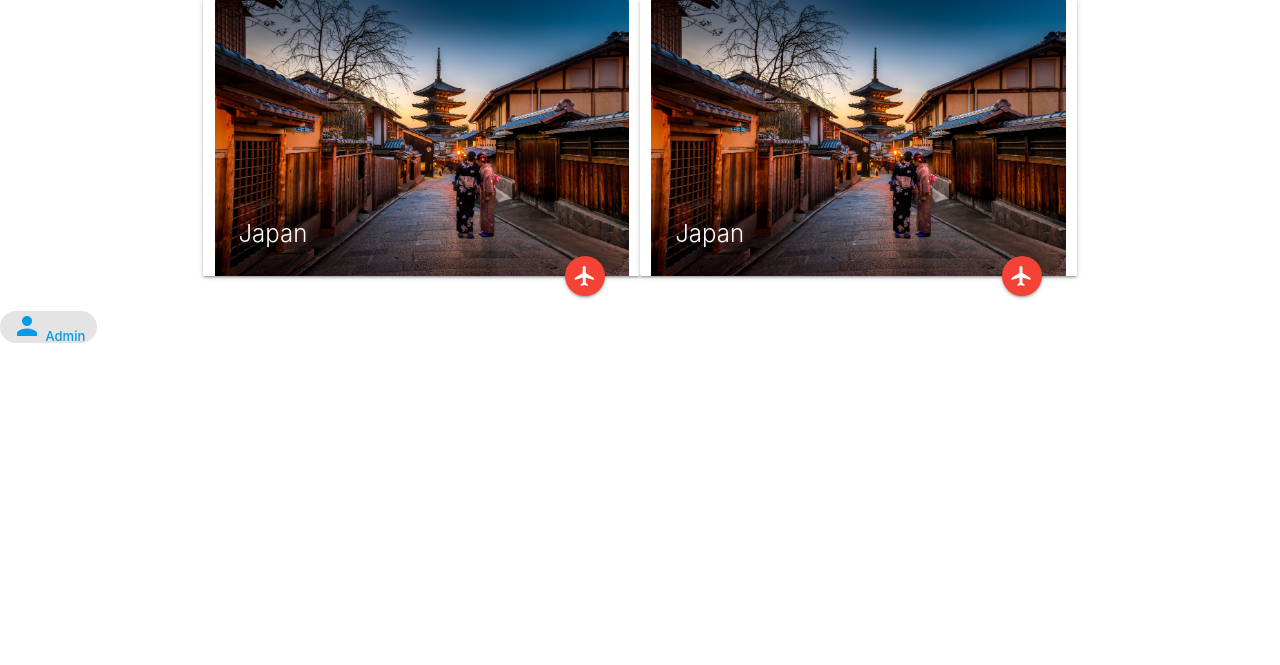
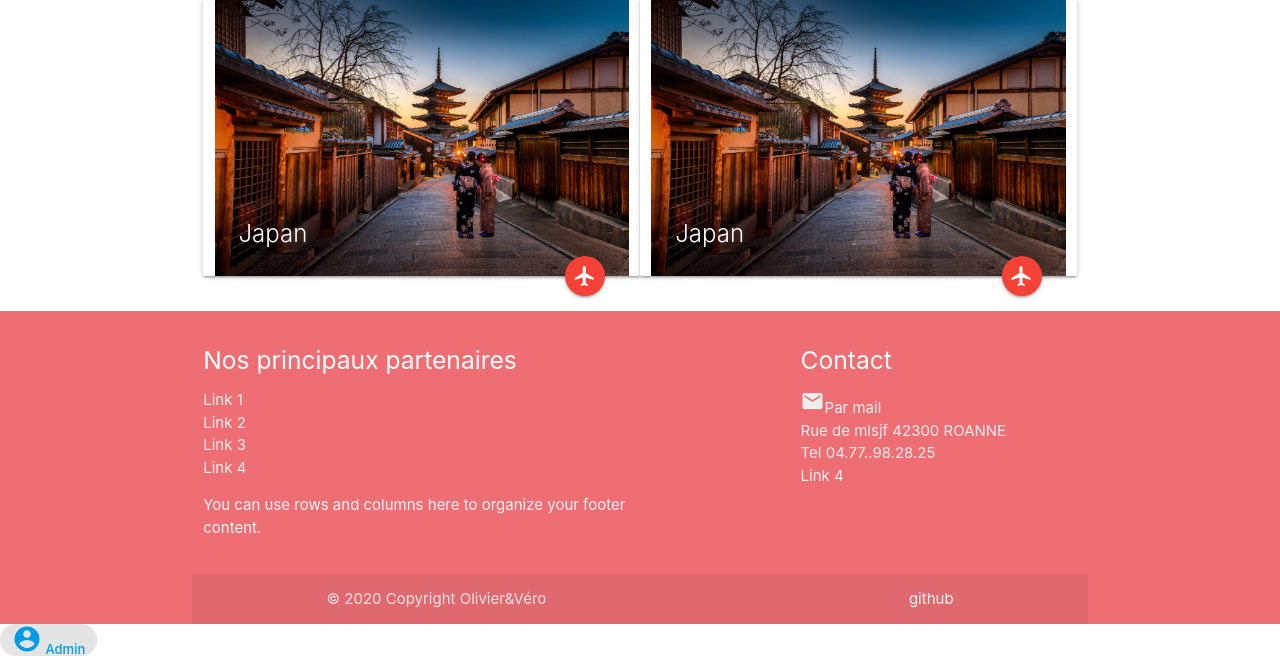
Before and after one commit to leojen23/ComparOperator, a PHP site: page / in a window 1280 px wide. Shown: the part 2212-2877 px from the top of the page. Before the commit the page ends 2555 px from the top, so only its background shows below. Run offline with PHP 8.4, Linux system fonts and the light colour scheme; some libraries are stand-ins or nearby versions.

Commit message:
modif button admin and footer
Signed-off-by: VEROFOREST <xvforest@orange.fr>

```diff
--- a/partials/buttonAdmin.php
+++ b/partials/buttonAdmin.php
@@ -1,5 +1,5 @@
 
 <div class="chip center" >
-  <a href="../views/admin.php"><i class="center small person material-icons" >person</i>
+  <a href="../views/admin.php"><i class="center small material-icons" >account_circle</i>
     Admin</a>
 </div>
--- a/partials/footer.php
+++ b/partials/footer.php
@@ -1 +1,34 @@
+ <footer class="page-footer">
+    <div class="container">
+        <div class="row">
+                <div class="col l6 s12">
+                <h5 class="white-text">Nos principaux partenaires</h5>
+                <ul>
+                    <li><a class="grey-text text-lighten-3" href="#!">Link 1</a></li>
+                    <li><a class="grey-text text-lighten-3" href="#!">Link 2</a></li>
+                    <li><a class="grey-text text-lighten-3" href="#!">Link 3</a></li>
+                    <li><a class="grey-text text-lighten-3" href="#!">Link 4</a></li>
+                </ul>
+                <p class="grey-text text-lighten-4">You can use rows and columns here to organize your footer content.</p>
+                </div>
+                <div class="col l4 offset-l2 s12">
+                    <h5 class="white-text">Contact</h5>
+                    <ul>
+                        <li><a class="grey-text text-lighten-3" href="mailto:xvforest@orange.fr"> <i class="material-icons">email</i>Par mail</a></li>
+                        <li><a class="grey-text text-lighten-3" href="#!"> Rue de mlsjf 42300 ROANNE</a></li>
+                        <li><a class="grey-text text-lighten-3" href="#!">Tel 04.77..98.28.25</a></li>
+                        <li><a class="grey-text text-lighten-3" href="#!">Link 4</a></li>
+                    </ul>
+                </div>
+            <div>
+
+        </div>
+        </div>
+            <div class="footer-copyright">
+            <div class="container">
+            © 2020 Copyright Olivier&Véro
+            <a class="grey-text text-lighten-4 right" href="https://github.com/leojen23/ComparOperator.git">github</a>
+        </div>
+    </div>
+</footer>
 <?php include "./partials/buttonAdmin.php"?>
```
